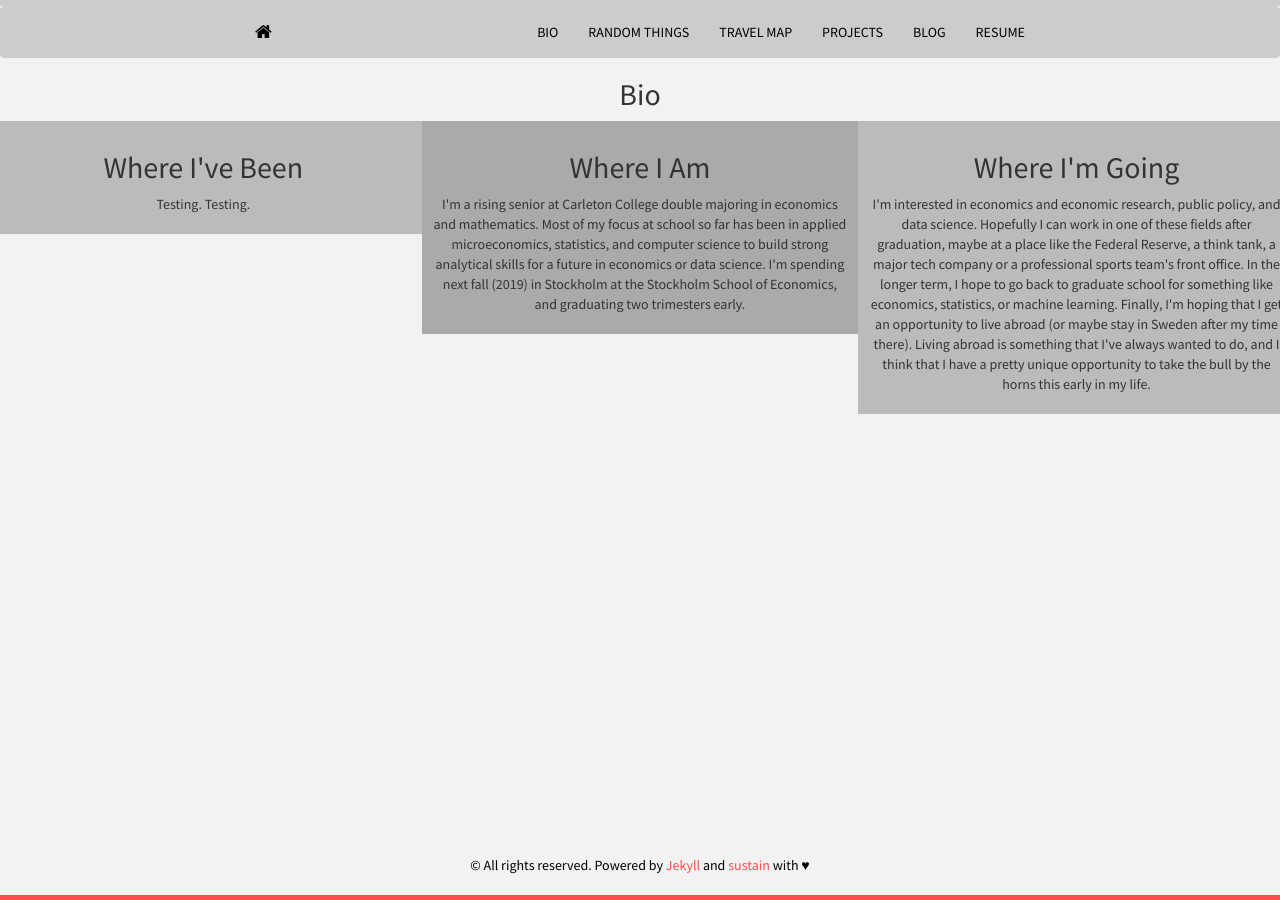
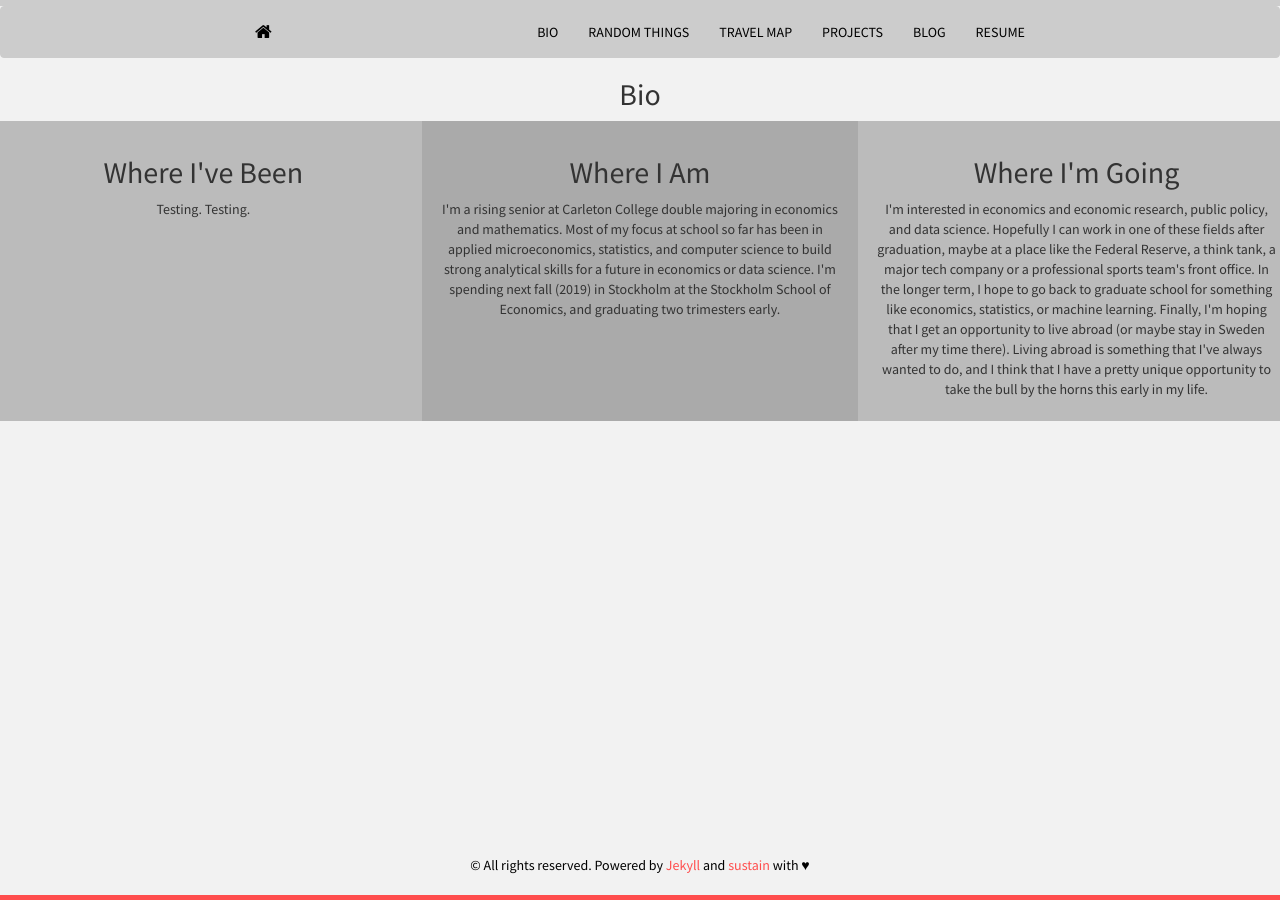
Before and after one commit to mrkaye97/mrkaye97.github.io, a Jekyll site: the page built from bio.html, in a window 1280 px wide. Built offline with Jekyll 4.4.1, drawn with Linux system fonts in a browser that asks for light colours; nearby versions of some CDN libraries.

Commit message:
Update bio.html

```diff
--- a/bio.html
+++ b/bio.html
@@ -25,7 +25,8 @@ Title: Bio
 .column {
   float: left;
   width: 33.33%;
-  padding: 10px;
+  padding: 15px;
+  height: 300px; /* Should be removed. Only for demonstration */
 }
 
 /* Clear floats after the columns */
```
